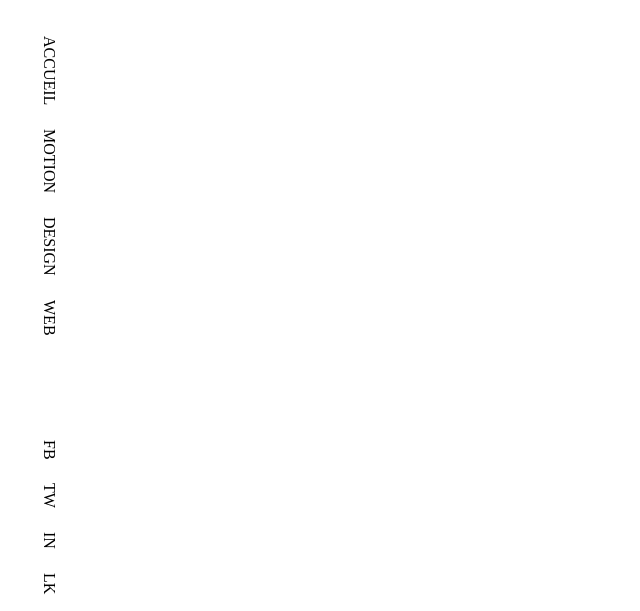
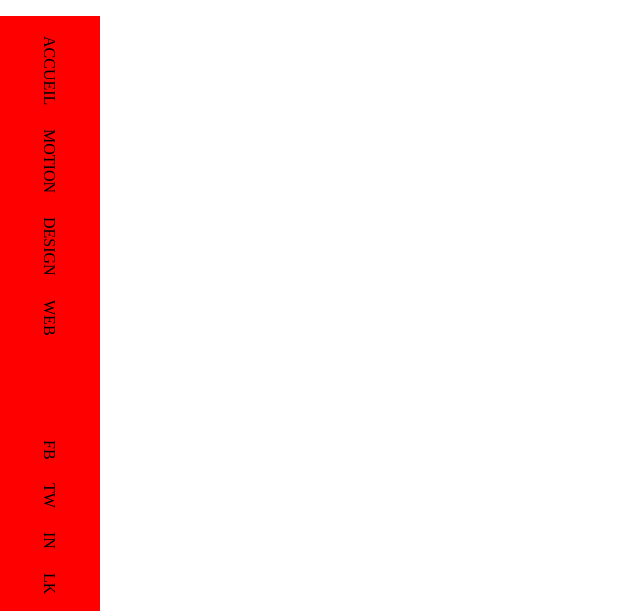
Before and after one commit to MickaelMerran/BAP_DVJ_Basic, a plain HTML site: page index.html in a window 1280 px wide. Shown: the top 611 px of the page, without its empty margins (0-640 px from the left). Drawn offline with Linux system fonts and the light colour scheme.

Commit message:
menu et titre

```diff
--- a/index.html
+++ b/index.html
@@ -39,6 +39,10 @@
             </li>
 
         </ul>
+
+        <div class="titre">
+            <h1>PORTFOLIO</h1>
+        </div>
     </div>
 
     <script type="text/javascript" src="app.js"></script>
--- a/style.css
+++ b/style.css
@@ -3,9 +3,24 @@ body{
     padding: 0;
 }
 
+html{
+    overflow-y: hidden;
+    overflow-x: hidden;
+
+}
+
+.menu{
+    height: 600px;
+    width: 100px;
+    border: 10px;
+    background-color: red;
+}
+
+
 ul{
     list-style-type:none;
 }
+
 .text{
     text-decoration: none;
     color: black;
@@ -16,3 +31,7 @@ ul{
 .rs{
     padding-top: 100px;
 }
+
+.titre{
+    float: right;
+}
```
